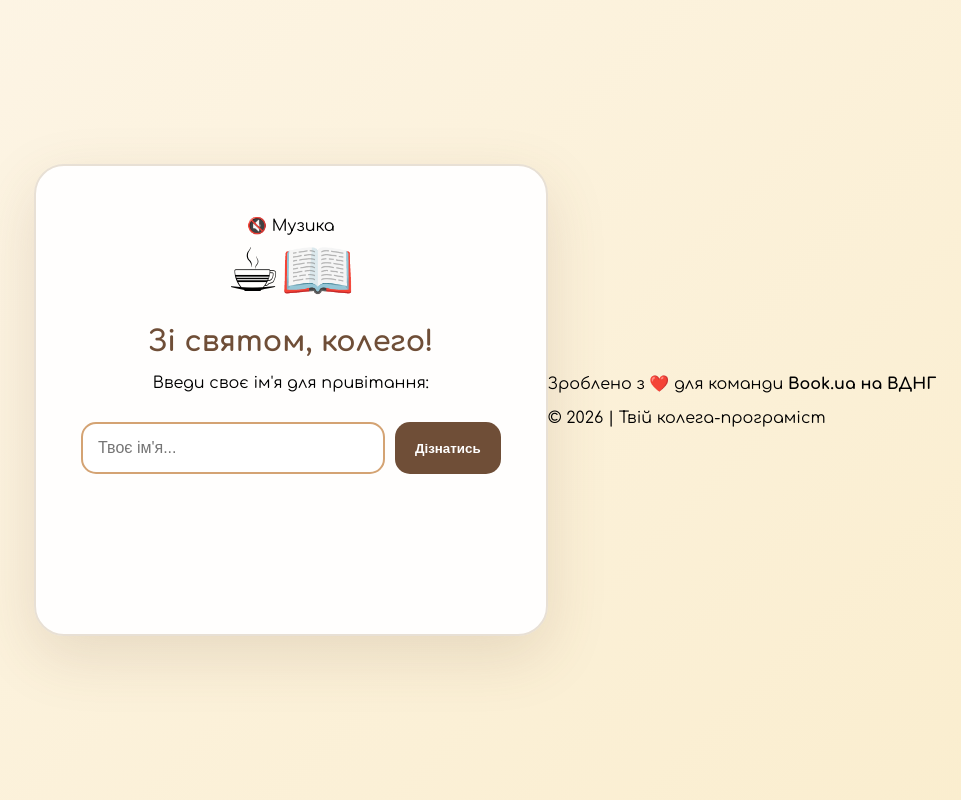
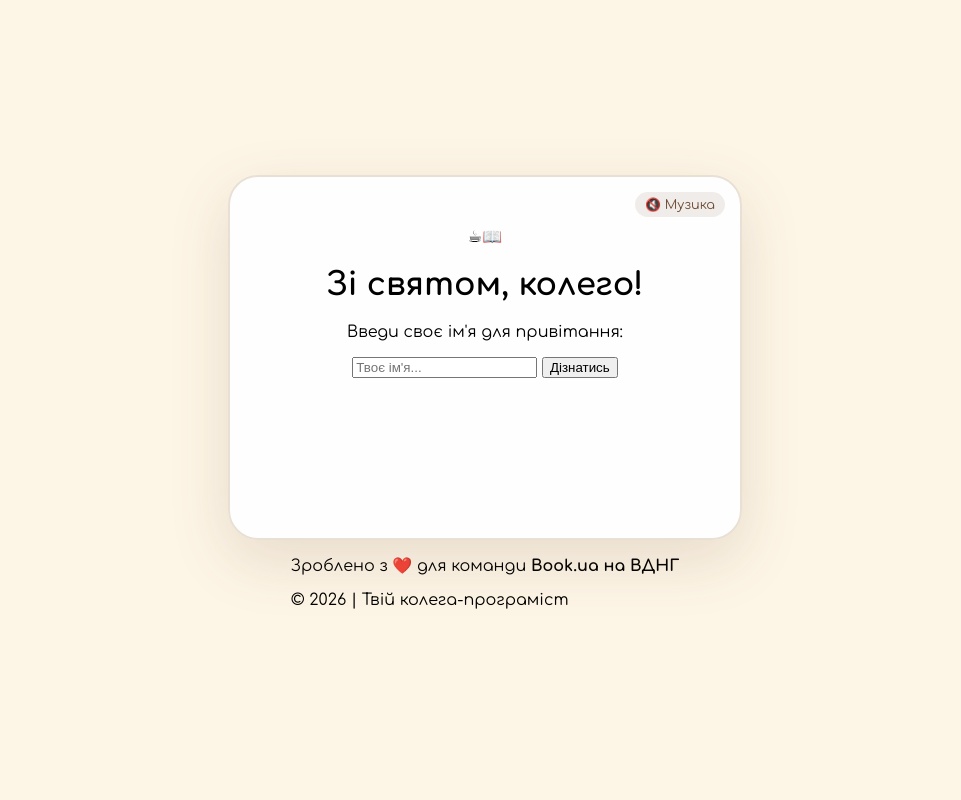
Before and after one commit to dymproduction1-alt/valentine-gift, a Flask app: page / in a window 1280 px wide. Shown: the whole page, without its empty margins (155-1116 px from the left). Run offline with Flask 3, Linux system fonts and the light colour scheme; some libraries are stand-ins or nearby versions.

Commit message:
Update style.css

```diff
--- a/static/css/style.css
+++ b/static/css/style.css
@@ -1,11 +1,26 @@
 body {
-    background: linear-gradient(135deg, #fdf5e6 0%, #faedcd 100%);
+    background: #fdf5e6;
     font-family: 'Comfortaa', cursive;
     display: flex;
+    flex-direction: column;
     justify-content: center;
     align-items: center;
-    height: 100vh;
+    min-height: 100vh;
     margin: 0;
+    overflow-x: hidden;
+}
+
+/* Кнопка музики */
+.music-control {
+    position: absolute;
+    top: 15px;
+    right: 15px;
+    font-size: 0.8rem;
+    cursor: pointer;
+    background: rgba(111, 78, 55, 0.1);
+    padding: 5px 10px;
+    border-radius: 20px;
+    color: #6f4e37;
 }
 
 .card {
@@ -17,60 +32,34 @@ body {
     max-width: 450px;
     width: 90%;
     border: 2px solid #e8e0d5;
-    transition: transform 0.3s ease;
+    position: relative;
+    z-index: 2;
 }
 
-.card:hover {
-    transform: translateY(-5px);
+/* Кнопка поділитися */
+#shareBtn {
+    margin-top: 20px;
+    background: #bc6c25;
+    font-size: 0.8rem;
+    padding: 10px 15px;
 }
 
-.icon {
-    font-size: 60px;
-    margin-bottom: 20px;
-    display: block;
+/* Анімація сердечок на фоні */
+@keyframes heartFloat {
+    0% { transform: translateY(0) rotate(0deg); opacity: 0; }
+    50% { opacity: 0.6; }
+    100% { transform: translateY(-100vh) rotate(360deg); opacity: 0; }
 }
 
-h1 {
-    color: #6f4e37;
-    font-size: 1.8rem;
-    margin-bottom: 15px;
-}
-
-.input-area {
-    margin: 30px 0;
-    display: flex;
-    gap: 10px;
-    justify-content: center;
-}
-
-input {
-    padding: 15px;
-    border: 2px solid #d4a373;
-    border-radius: 15px;
-    width: 60%;
-    font-size: 16px;
-    outline: none;
-    transition: border-color 0.3s;
-}
-
-input:focus {
-    border-color: #6f4e37;
-}
-
-button {
-    padding: 15px 20px;
-    background: #6f4e37;
-    color: white;
-    border: none;
-    border-radius: 15px;
-    cursor: pointer;
-    font-weight: bold;
-    transition: all 0.3s;
-}
-
-button:hover {
-    background: #bc6c25;
-    box-shadow: 0 5px 15px rgba(111, 78, 55, 0.3);
+.bg-heart {
+    position: fixed;
+    bottom: -10%;
+    color: #ff85a2;
+    font-size: 20px;
+    user-select: none;
+    pointer-events: none;
+    z-index: 1;
+    animation: heartFloat linear infinite;
 }
 
 .wish-text {
@@ -79,6 +68,5 @@ button:hover {
     font-size: 1.2rem;
     line-height: 1.5;
     min-height: 80px;
-    font-weight: 400;
     transition: opacity 0.4s ease;
 }
```
